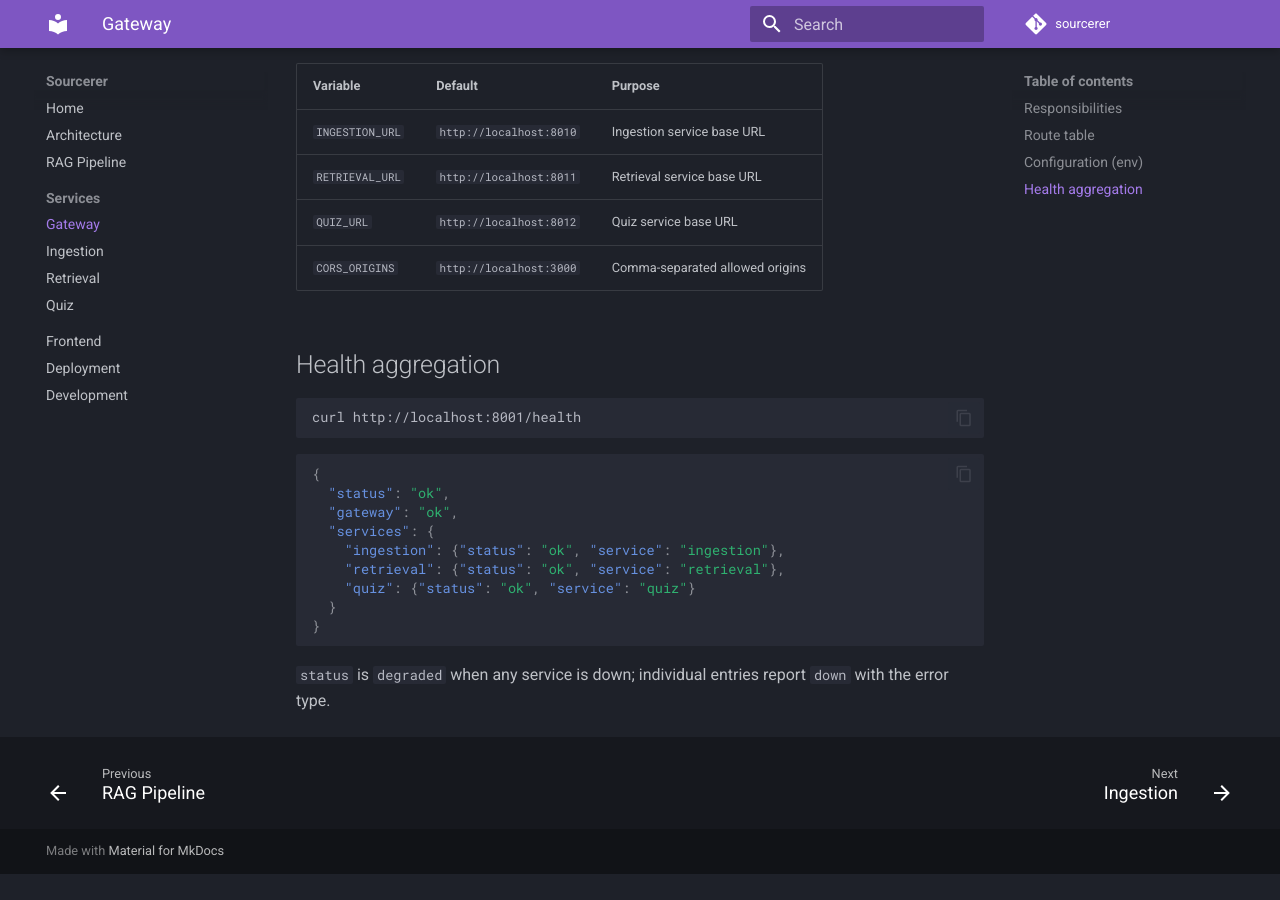
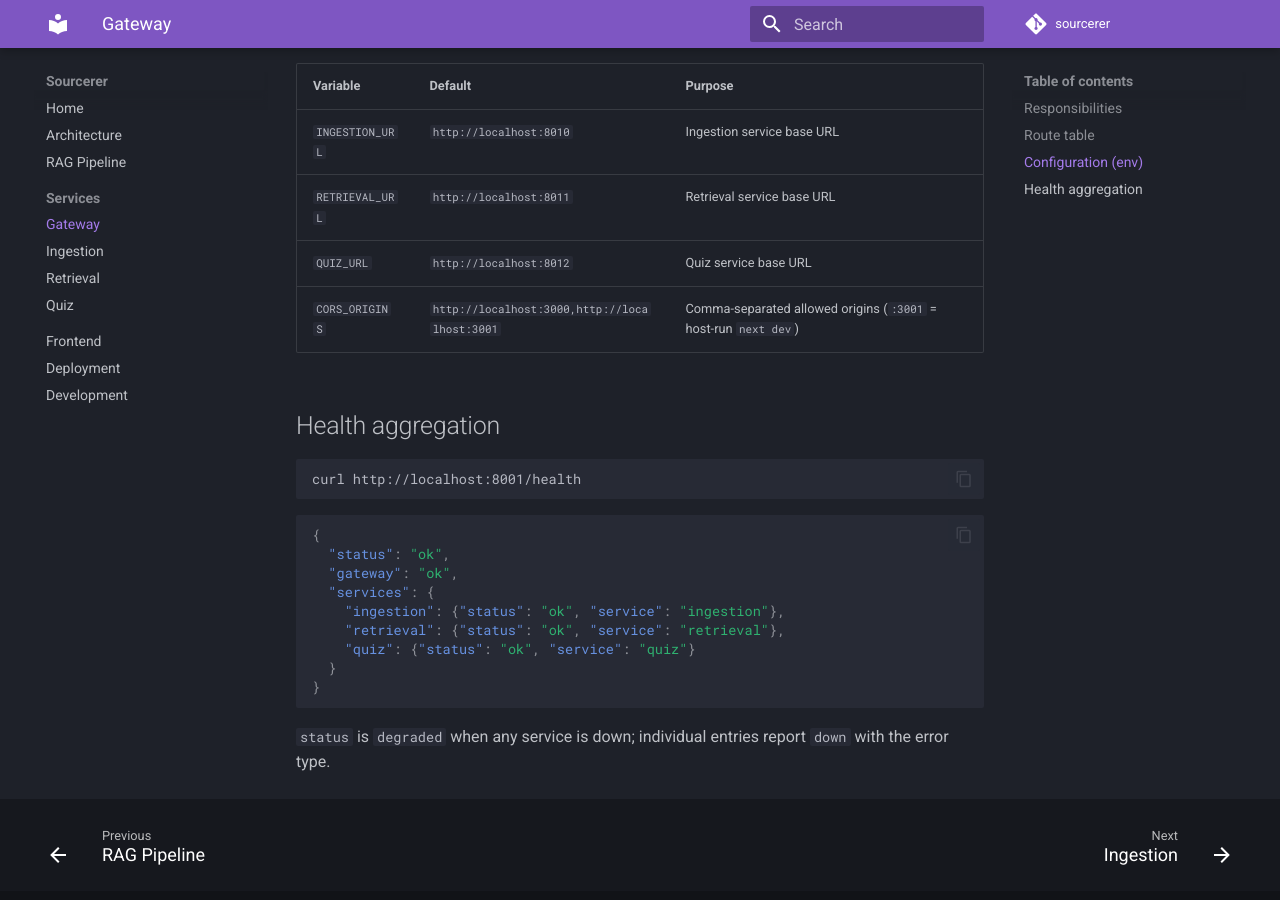
Before and after one commit to EWhizardTech/sourcerer, an MkDocs documentation site: the page built from docs/services/gateway.md, in a window 1280 px wide and 900 px high, scrolled down 732 px. Built offline with MkDocs 1.6.1 and Material for MkDocs 9.7.7, drawn with Linux system fonts in a browser that asks for light colours; comment, search, counter and statistics services are not loaded; before the commit the page ends 1606 px from its top, so only the background shows below that.

```diff
--- a/docker-compose.yml
+++ b/docker-compose.yml
@@ -40,7 +40,9 @@ services:
       INGESTION_URL: http://ingestion:8000
       RETRIEVAL_URL: http://retrieval:8000
       QUIZ_URL: http://quiz:8000
-      CORS_ORIGINS: http://localhost:3000,http://localhost:3001
+      # :3000 is the containerized frontend; :3001 is `next dev` run on the
+      # host, which auto-increments while the container holds :3000.
+      CORS_ORIGINS: ${CORS_ORIGINS:-http://localhost:3000,http://localhost:3001}
     depends_on:
       - ingestion
       - retrieval
--- a/docs/services/gateway.md
+++ b/docs/services/gateway.md
@@ -23,7 +23,7 @@
 | `INGESTION_URL` | `http://localhost:8010` | Ingestion service base URL |
 | `RETRIEVAL_URL` | `http://localhost:8011` | Retrieval service base URL |
 | `QUIZ_URL` | `http://localhost:8012` | Quiz service base URL |
-| `CORS_ORIGINS` | `http://localhost:3000` | Comma-separated allowed origins |
+| `CORS_ORIGINS` | `http://localhost:3000,http://localhost:3001` | Comma-separated allowed origins (`:3001` = host-run `next dev`) |
 
 ## Health aggregation
 
```
Also changed, not shown: 3 other files.
